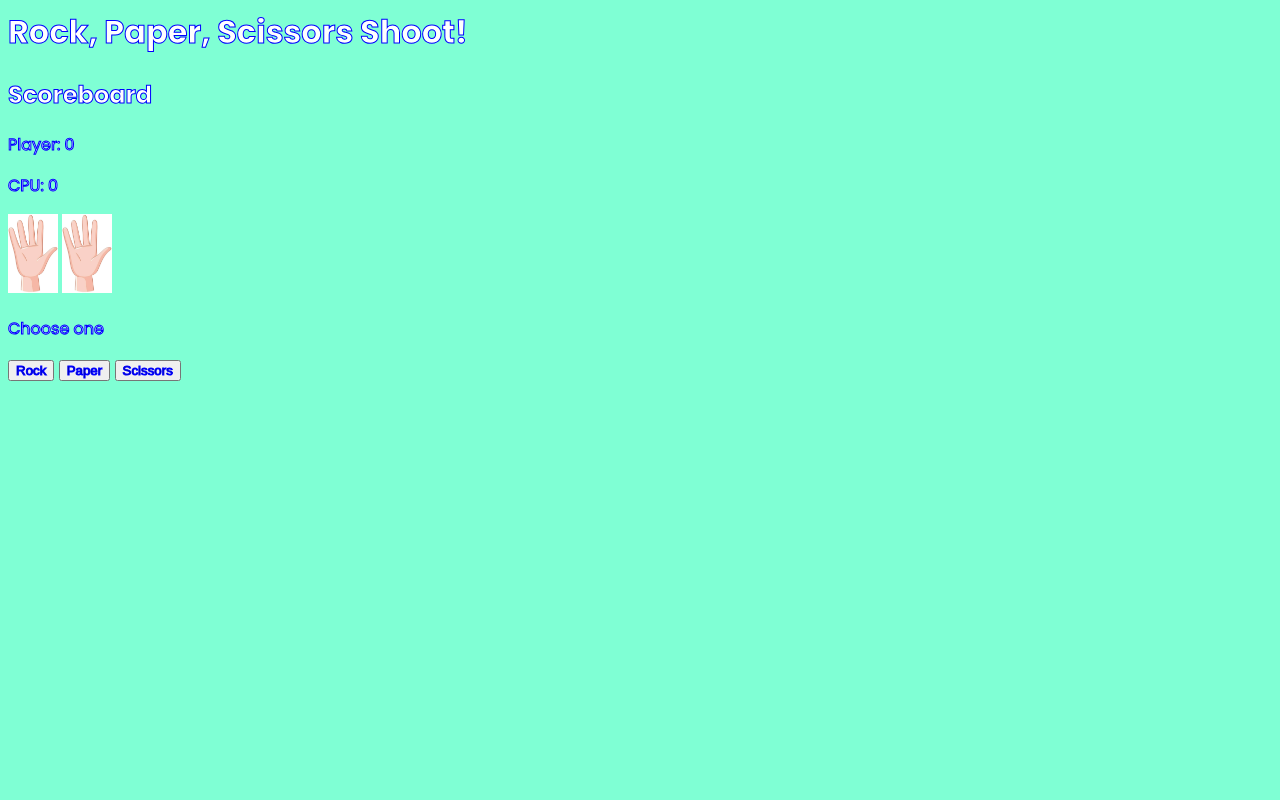
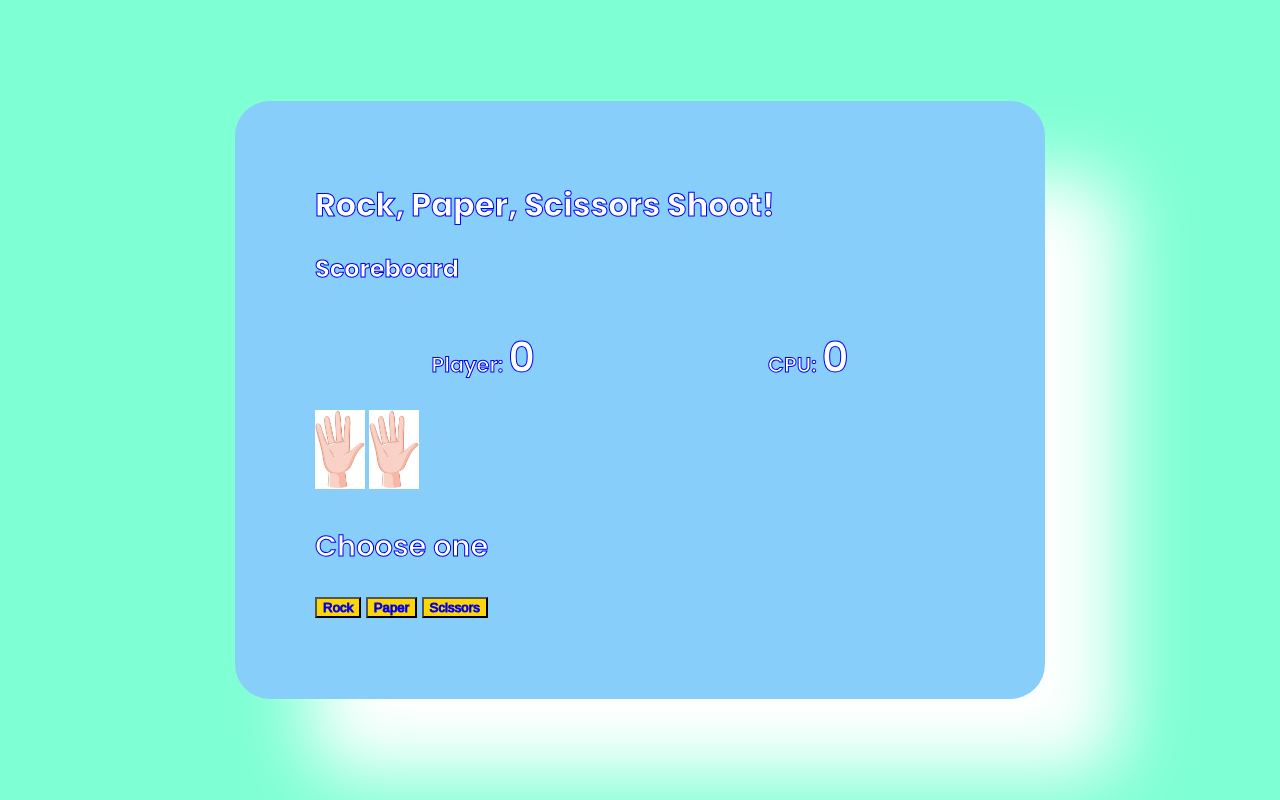
Before and after one commit to iCodeInstructorBellevue/Andy-Orange-Belt-Saturday, a plain HTML site: page rockpaperscissors/index.html in a window 1280 px wide. Drawn offline with Linux system fonts and the light colour scheme.

Commit message:
8/7/2026

```diff
--- a/rockpaperscissors/styles.css
+++ b/rockpaperscissors/styles.css
@@ -5,9 +5,55 @@ body{
     background-color: aquamarine;
     color:white;
     -webkit-text-stroke: 1px blue;
+    display: flex;
+    align-items: center;
+    justify-content: center;
+
+    min-height: 100vh;
+    margin: 0;
+    padding: 0;
 }
 .hand {
     width: 50px;
     display: inline-block}
 .hand > img{
     width: 100%;}
+
+
+header > h1 {
+    margin-top:0;
+}
+
+
+
+.game-container {
+    background-color: lightskyblue;
+    padding: 80px;
+    border-radius: 35px;
+    box-shadow: 75px 75px 75px white;
+
+    width: 90%;
+    max-width: 650px;
+}
+
+
+.score {
+    display: flex;
+    justify-content: space-around;
+    font-size: 1.3em;
+    font-weight: 600;
+}
+
+.score span {
+    font-size: 2em;
+}
+
+.result p {
+    font-size: 1.8em;
+    font-weight: 600;
+    height: 40px;
+}
+
+.options button {
+    background-color: gold;
+}
```
